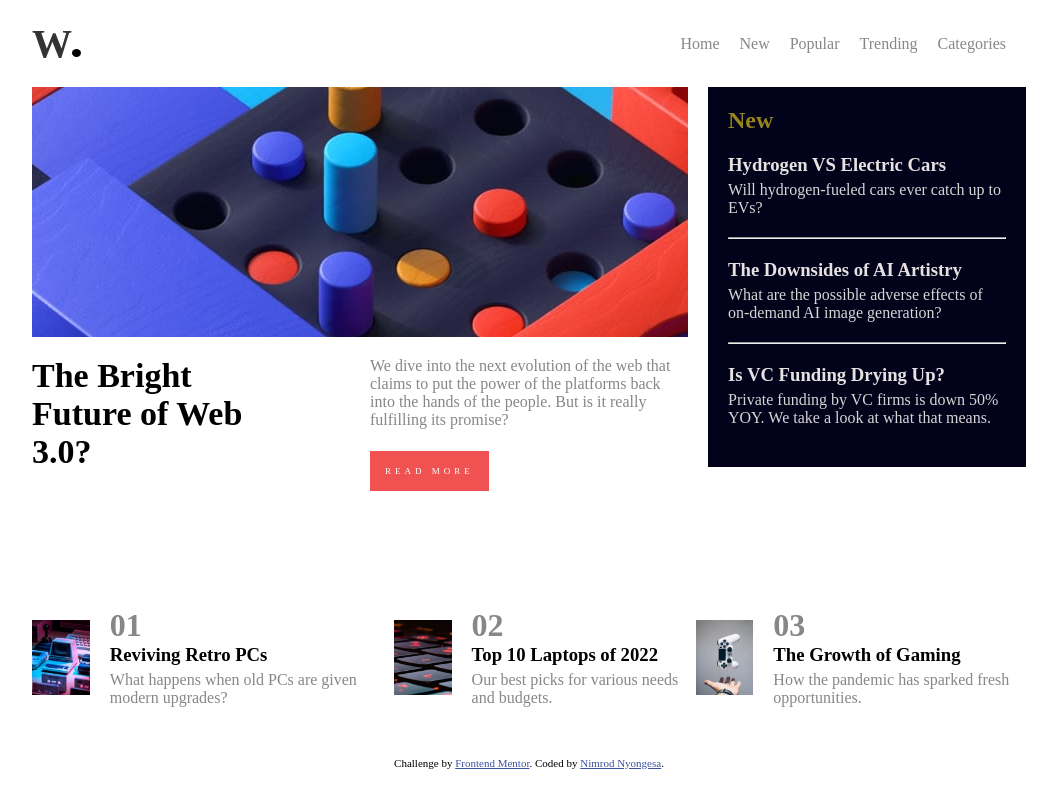
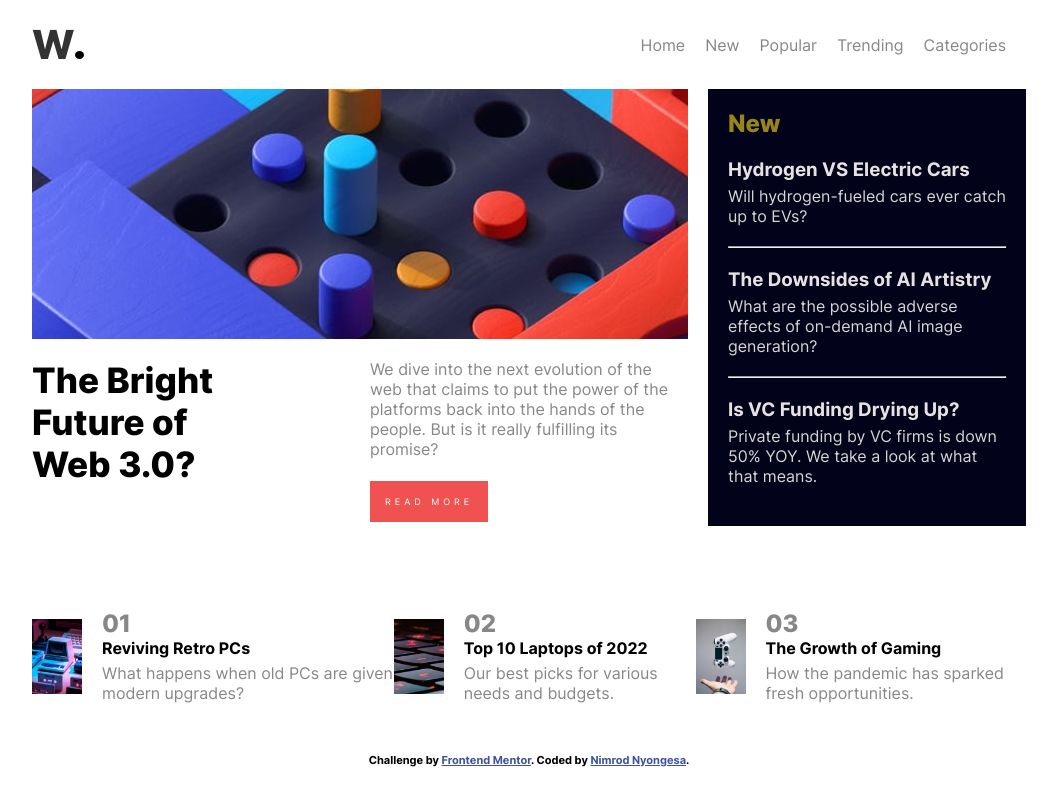
Before and after one commit to Panther-12/teach2give, a plain HTML site: page index.html in a window 1280 px wide. Shown: the whole page, without its empty margins (111-1168 px from the left). Drawn offline with Linux system fonts and the light colour scheme.

Commit message:
changed font from new roman to inter

```diff
--- a/index.html
+++ b/index.html
@@ -69,24 +69,24 @@
     <div class="card">
       <div class="card-image-wrapper" id="img1"></div>
       <div class="card-content-wrapper">
-        <h1>01</h1>
-        <h3>Reviving Retro PCs</h3>
+        <h2>01</h2>
+        <h4>Reviving Retro PCs</h4>
         <p>What happens when old PCs are given modern upgrades?</p>
       </div>
     </div>
     <div class="card">
       <div class="card-image-wrapper" id="img2"></div>
       <div class="card-content-wrapper">
-        <h1>02</h1>
-        <h3>Top 10 Laptops of 2022</h3>
+        <h2>02</h2>
+        <h4>Top 10 Laptops of 2022</h4>
         <p>Our best picks for various needs and budgets.</p>
       </div>
     </div>
     <div class="card">
       <div class="card-image-wrapper" id="img3"></div>
       <div class="card-content-wrapper">
-        <h1>03</h1>
-        <h3>The Growth of Gaming</h3>
+        <h2>03</h2>
+        <h4>The Growth of Gaming</h4>
         <p>How the pandemic has sparked fresh opportunities.</p>
       </div>
     </div>
--- a/styles.css
+++ b/styles.css
@@ -1,7 +1,21 @@
+@font-face {
+    font-family: inter-regular;
+    src: url('./assets/fonts/static/Inter-Regular.ttf');
+}
+@font-face {
+    font-family: inter-bold;
+    src: url('./assets/fonts/static/Inter-Bold.ttf');
+}
+@font-face {
+    font-family: inter-xbold;
+    src: url('./assets/fonts/static/Inter-ExtraBold.ttf');
+}
+
 *{
     margin: 0;
     padding: 0;
     box-sizing: border-box;
+
 }
 
 body{
@@ -31,6 +45,7 @@ body{
 ul{
     list-style: none;
     display: flex;
+    font-family: inter-regular;
     li{
         margin-right: 20px;
         text-decoration: none;
@@ -49,6 +64,7 @@ ul{
 nav > .logo-wrapper{
     display: flex;
     align-items: baseline;
+    font-family: inter-xbold;
 }
 
 .logo-wrapper{
@@ -65,7 +81,7 @@ nav > .logo-wrapper{
     padding-left: 15px;
     margin-right: auto;
     margin-left: auto;
-    height: fit-content;
+    height: 90%;
     display: grid;
     gap: 20px;
     margin-top: 20px;
@@ -86,10 +102,11 @@ nav > .logo-wrapper{
 .title-wrapper{
     grid-area: t;
     height: fit-content;
+    font-family: inter-xbold;
     p{
         width: 70%;
         font-weight: bold;
-        font-size: 34px;
+        font-size: 35px;
     }
 }
 
@@ -98,6 +115,7 @@ nav > .logo-wrapper{
     height: fit-content;
     display: flex;
     flex-direction: column;
+    font-family: inter-regular;
     a{
         text-decoration: none;
         background-color: rgb(240, 81, 81);
@@ -126,6 +144,7 @@ nav > .logo-wrapper{
         color: rgb(151, 133, 27);
         margin-bottom: 20px;
         font-size: x-large;
+        font-family: inter-xbold;
     }
     .item{
         margin-bottom: 20px;
@@ -133,9 +152,11 @@ nav > .logo-wrapper{
     .item > h3{
         margin-top: 20px;
         margin-bottom: 5px;
+        font-family: inter-bold;
     }
     .item > p{
         color: rgb(216, 213, 213);
+        font-family: inter-regular;
     }
 
 }
@@ -181,12 +202,17 @@ nav > .logo-wrapper{
         background-repeat: no-repeat;
     }
     .card > .card-content-wrapper{
-        h1{
+        h2{
             color: #888787;
+            font-family: inter-xbold;
+        }
+        h4{
+            font-family: inter-bold;
         }
         p{
             color: #888787;
             margin-top: 5px;
+            font-family: inter-regular;
         }
     }
 }
@@ -195,4 +221,5 @@ nav > .logo-wrapper{
     margin-top: 50px;
     margin-bottom: 30px;
     font-size: 15px;
+    font-family: inter-bold;
 }
```
